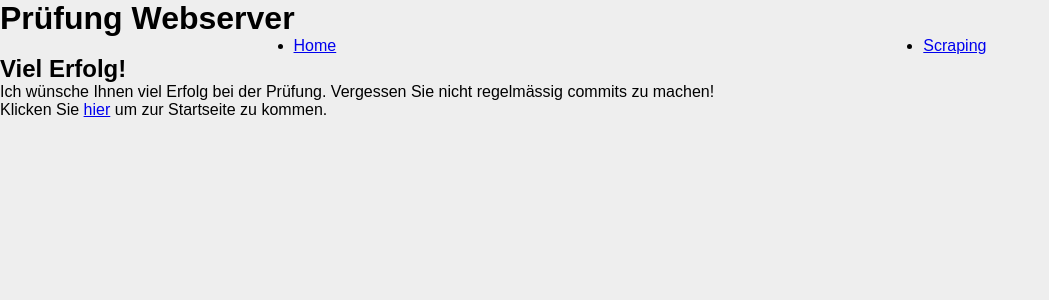
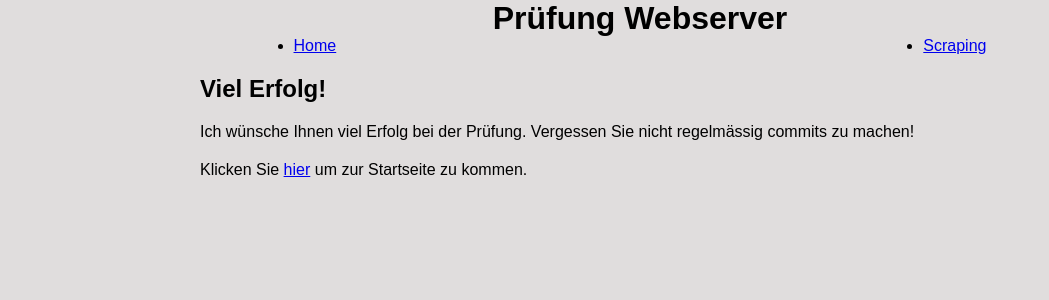
Before and after one commit to cedricgeissmann/pruefung-webserver-1mz, a Flask app: page / in a window 1280 px wide. Shown: the top 300 px of the page, without its empty margins (0-1049 px from the left). Run offline with Flask 2, Linux system fonts and the light colour scheme.

Commit message:
Aufgabe 2 fertig

```diff
--- a/static/main.css
+++ b/static/main.css
@@ -11,7 +11,41 @@ body {
 .navbar {
     display: flex;
     justify-content: space-around;
+
 }
 
 /* Implementieren Sie Ihre Änderungen hier. Lassen Sie den Code oben so wie er
 * ist!!! */
+h1{
+text-align: center;
+border-radius: 50px;
+border-color: green;
+font-weight: bold;
+
+
+
+}
+h2{
+margin-left: 200px;
+margin-top: 20px;
+
+
+}
+p{
+    margin-left: 200px;
+    margin-top: 20px;
+}
+.nav-link{
+    box-sizing: content-box;
+    border-color: green;
+
+}
+.shadow {
+    border: content-box;
+    border-color: rgb(255, 255, 255);
+    padding-top: 10px;
+
+}
+body{
+    background-color: rgb(224, 221, 221);
+}
```
